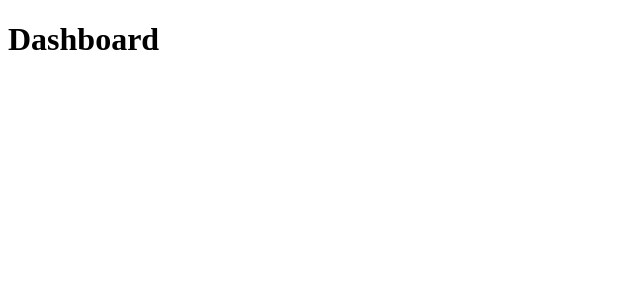
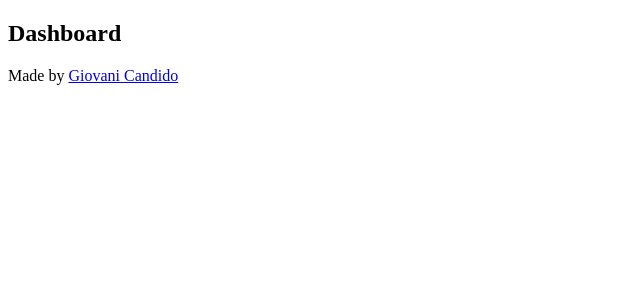
Before and after one commit to giovcandido/whats-the-weather, a React (Create React App) app: page / in a window 1280 px wide. Shown: the top 300 px of the page, without its empty margins (0-640 px from the left). Built offline with nearby package versions, Linux system fonts and the light colour scheme.

Commit message:
Link my GitHub on home footer

```diff
--- a/src/pages/Dashboard/Dashboard.tsx
+++ b/src/pages/Dashboard/Dashboard.tsx
@@ -2,7 +2,16 @@ import React from 'react';
 
 const Dashboard: React.FC = () => {
   return(
-    <h1>Dashboard</h1>
+    <>
+      <header>
+      </header>
+      <section>
+        <h1>Dashboard</h1>
+      </section>
+      <footer>
+        <p>Made by <a href="https://github.com/giovcandido" rel="noopener noreferrer" target="_blank">Giovani Candido</a></p>
+      </footer>
+    </>
   );
 };
 
```
